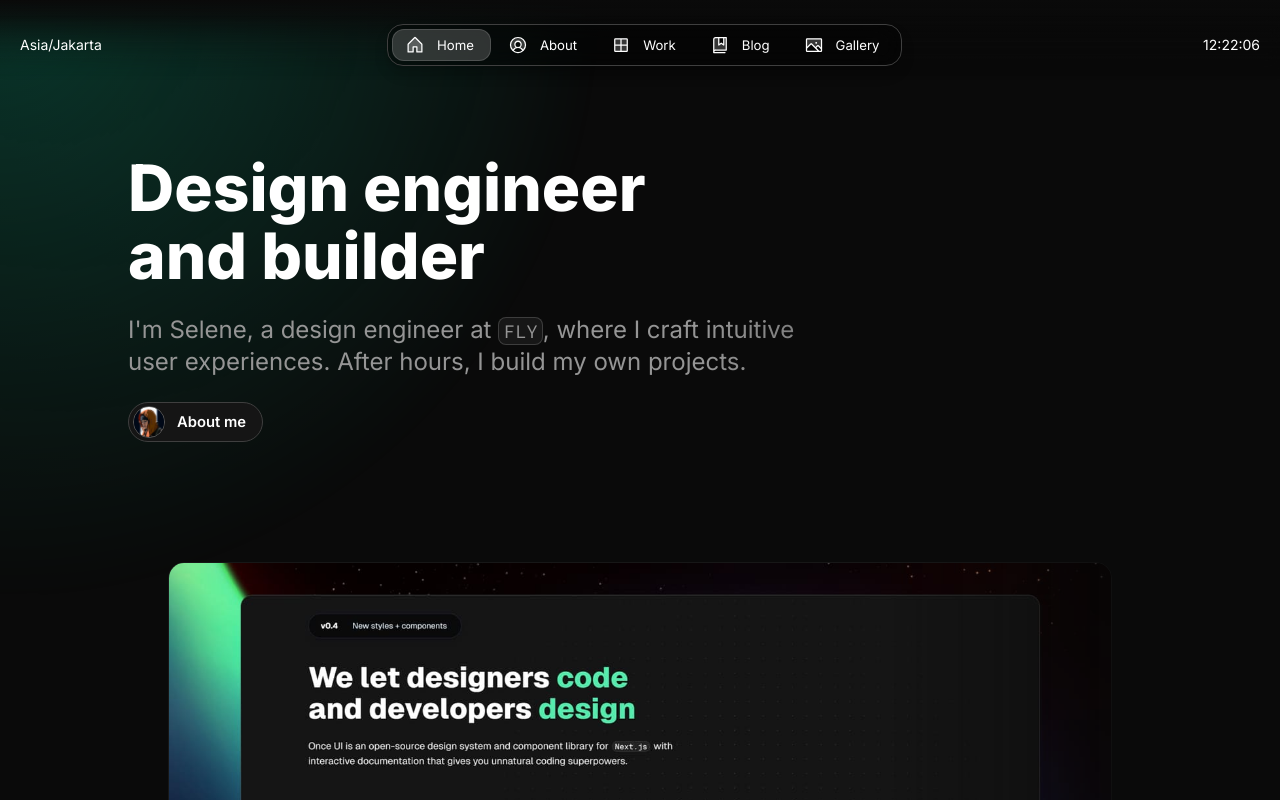
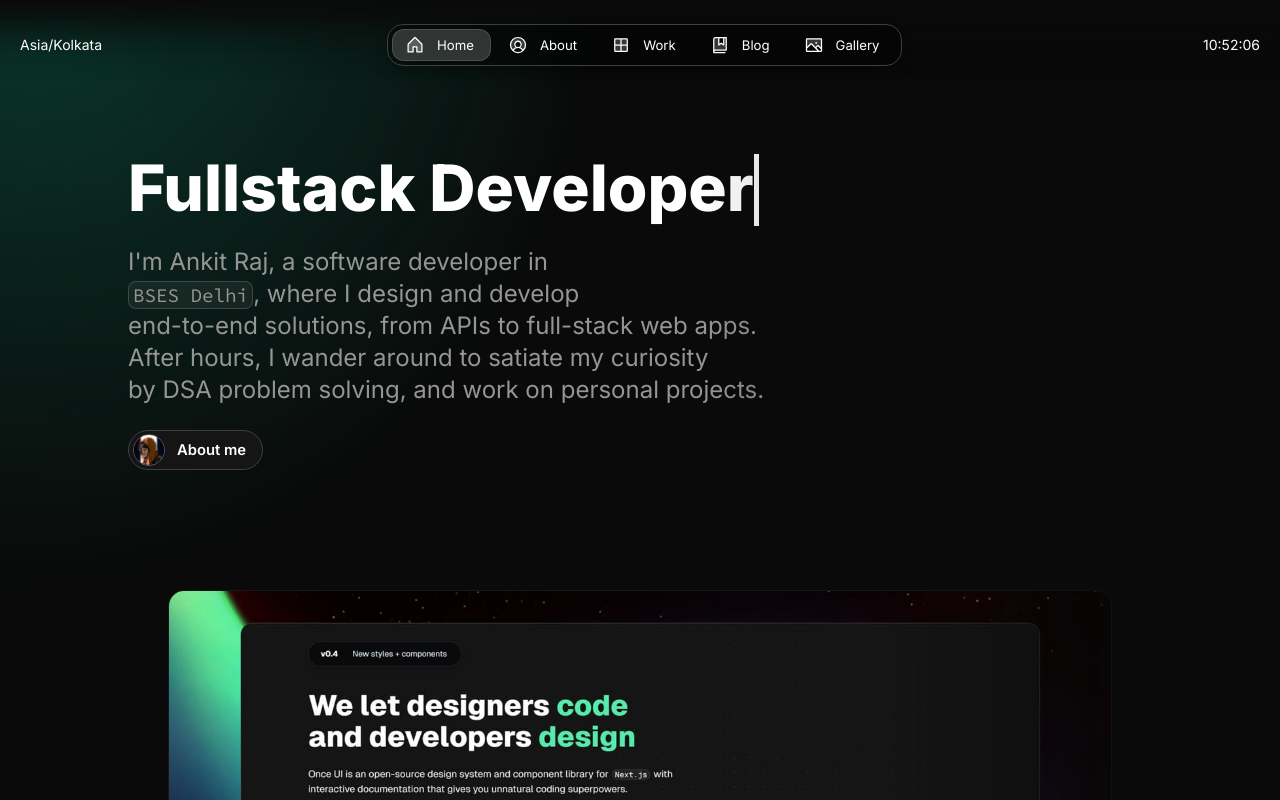
Before and after one commit to ankitrajrules/Portfolio, a Next.js app: page / in a window 1280 px wide. Shown: the top 800 px of the page. Built offline with nearby package versions, Linux system fonts and the light colour scheme.

Commit message:
Added a TypewriterEffect

```diff
--- a/package.json
+++ b/package.json
@@ -1,6 +1,6 @@
 {
-	"name": "@once-ui-system/magic-portfolio",
-	"version": "1.3.0",
+	"name": "@once-ui-system/ankit-raj-portfolio",
+	"version": "1.0.0",
 	"scripts": {
 		"dev": "next dev",
 		"export": "next export",
--- a/src/app/page.tsx
+++ b/src/app/page.tsx
@@ -1,12 +1,31 @@
-import React from 'react';
+import dynamic from "next/dynamic";
 
-import { Heading, Flex, Text, Button,  Avatar, RevealFx, Arrow, Column } from '@/once-ui/components';
-import { Projects } from '@/components/work/Projects';
+// Dynamically import TypewriterEffect with SSR disabled
+const TypewriterEffect = dynamic(
+	() => import("@/components/TypewriterEffect"),
+	{
+		ssr: false, // Disable SSR for this component
+	}
+);
 
-import { baseURL, routes } from '@/app/resources';
-import { home, about, person, newsletter } from '@/app/resources/content';
-import { Mailchimp } from '@/components';
-import { Posts } from '@/components/blog/Posts';
+import React from "react";
+
+import {
+	Heading,
+	Flex,
+	Text,
+	Button,
+	Avatar,
+	RevealFx,
+	Arrow,
+	Column,
+} from "@/once-ui/components";
+import { Projects } from "@/components/work/Projects";
+
+import { baseURL, routes } from "@/app/resources";
+import { home, about, person, newsletter } from "@/app/resources/content";
+import { Mailchimp } from "@/components";
+import { Posts } from "@/components/blog/Posts";
 
 export async function generateMetadata() {
 	const title = home.title;
@@ -19,7 +38,7 @@ export async function generateMetadata() {
 		openGraph: {
 			title,
 			description,
-			type: 'website',
+			type: "website",
 			url: `https://${baseURL}`,
 			images: [
 				{
@@ -29,7 +48,7 @@ export async function generateMetadata() {
 			],
 		},
 		twitter: {
-			card: 'summary_large_image',
+			card: "summary_large_image",
 			title,
 			description,
 			images: [ogImage],
@@ -39,50 +58,60 @@ export async function generateMetadata() {
 
 export default function Home() {
 	return (
-		<Column
-			maxWidth="m" gap="xl"
-			alignItems="center">
+		<Column maxWidth="m" gap="xl" alignItems="center">
 			<script
 				type="application/ld+json"
 				suppressHydrationWarning
 				dangerouslySetInnerHTML={{
 					__html: JSON.stringify({
-						'@context': 'https://schema.org',
-						'@type': 'WebPage',
+						"@context": "https://schema.org",
+						"@type": "WebPage",
 						name: home.title,
 						description: home.description,
 						url: `https://${baseURL}`,
 						image: `${baseURL}/og?title=${encodeURIComponent(home.title)}`,
 						publisher: {
-							'@type': 'Person',
+							"@type": "Person",
 							name: person.name,
 							image: {
-								'@type': 'ImageObject',
+								"@type": "ImageObject",
 								url: `${baseURL}${person.avatar}`,
 							},
 						},
 					}),
 				}}
 			/>
-			<Column
-				fillWidth
-				paddingY="l" gap="m">
-				<Column
-					maxWidth="s">
+			<Column fillWidth paddingY="l" gap="m">
+				<Column maxWidth="s">
 					<RevealFx
-						translateY="4" fillWidth justifyContent="flex-start" paddingBottom="m">
-						<Heading
-							wrap="balance"
-							variant="display-strong-l">
-							{home.headline}
+						translateY="4"
+						fillWidth
+						justifyContent="flex-start"
+						paddingBottom="m"
+					>
+						<Heading wrap="balance" variant="display-strong-l">
+							{
+								<TypewriterEffect
+									strings={home.headline}
+									typingSpeed={100}
+									deletingSpeed={50}
+									delayBetweenStrings={1300}
+								/>
+							}
 						</Heading>
 					</RevealFx>
 					<RevealFx
-						translateY="8" delay={0.2} fillWidth justifyContent="flex-start" paddingBottom="m">
+						translateY="8"
+						delay={0.2}
+						fillWidth
+						justifyContent="flex-start"
+						paddingBottom="m"
+					>
 						<Text
 							wrap="balance"
 							onBackground="neutral-weak"
-							variant="heading-default-xl">
+							variant="heading-default-xl"
+						>
 							{home.subline}
 						</Text>
 					</RevealFx>
@@ -93,47 +122,39 @@ export default function Home() {
 							href="/about"
 							variant="secondary"
 							size="m"
-							arrowIcon>
-							<Flex
-								gap="8"
-								alignItems="center">
+							arrowIcon
+						>
+							<Flex gap="8" alignItems="center">
 								{about.avatar.display && (
 									<Avatar
-										style={{marginLeft: '-0.75rem', marginRight: '0.25rem'}}
+										style={{ marginLeft: "-0.75rem", marginRight: "0.25rem" }}
 										src={person.avatar}
-										size="m"/>
-									)}
-									{about.title}
+										size="m"
+									/>
+								)}
+								{about.title}
 							</Flex>
 						</Button>
 					</RevealFx>
 				</Column>
 			</Column>
 			<RevealFx translateY="16" delay={0.6}>
-				<Projects range={[1,1]}/>
+				<Projects range={[1, 1]} />
 			</RevealFx>
-			{routes['/blog'] && (
-				<Flex
-					fillWidth gap="24"
-					mobileDirection="column">
+			{routes["/blog"] && (
+				<Flex fillWidth gap="24" mobileDirection="column">
 					<Flex flex={1} paddingLeft="l">
-						<Heading
-							as="h2"
-							variant="display-strong-xs"
-							wrap="balance">
+						<Heading as="h2" variant="display-strong-xs" wrap="balance">
 							Latest from the blog
 						</Heading>
 					</Flex>
-					<Flex
-						flex={3} paddingX="20">
-						<Posts range={[1,2]} columns="2"/>
+					<Flex flex={3} paddingX="20">
+						<Posts range={[1, 2]} columns="2" />
 					</Flex>
 				</Flex>
 			)}
-			<Projects range={[2]}/>
-			{ newsletter.display &&
-				<Mailchimp newsletter={newsletter} />
-			}
+			<Projects range={[2]} />
+			{newsletter.display && <Mailchimp newsletter={newsletter} />}
 		</Column>
 	);
 }
--- a/src/app/resources/content.js
+++ b/src/app/resources/content.js
@@ -1,256 +1,289 @@
 import { InlineCode } from "@/once-ui/components";
 
 const person = {
-    firstName: 'Selene',
-    lastName:  'Yu',
+	firstName: "Ankit",
+	lastName: "Raj",
 	get name() {
 		return `${this.firstName} ${this.lastName}`;
 	},
-    role:      'Design Engineer',
-    avatar:    '/images/avatar.jpg',
-    location:  'Asia/Jakarta',        // Expecting the IANA time zone identifier, e.g., 'Europe/Vienna'
-    languages: ['English', 'Bahasa']  // optional: Leave the array empty if you don't want to display languages
-}
+	role: "Software Engineer",
+	avatar: "/images/avatar.jpg",
+	location: "Asia/Kolkata", // Expecting the IANA time zone identifier, e.g., 'Europe/Vienna'
+	languages: ["English", "Hindi"], // optional: Leave the array empty if you don't want to display languages
+};
 
 const newsletter = {
-    display: true,
+	display: false,
 	title: <>Subscribe to {person.firstName}'s Newsletter</>,
-    description: <>I occasionally write about design, technology, and share thoughts on the intersection of creativity and engineering.</>
-}
+	description: (
+		<>
+			I occasionally write about design, technology, and share thoughts on the
+			intersection of creativity and engineering.
+		</>
+	),
+};
 
 const social = [
 	// Links are automatically displayed.
 	// Import new icons in /once-ui/icons.ts
 	{
-        name: 'GitHub',
-        icon: 'github',
-        link: 'https://github.com/once-ui-system/nextjs-starter',
+		name: "GitHub",
+		icon: "github",
+		link: "https://github.com/ankitrajrules",
 	},
 	{
-        name: 'LinkedIn',
-        icon: 'linkedin',
-        link: 'https://www.linkedin.com/company/once-ui/',
+		name: "LinkedIn",
+		icon: "linkedin",
+		link: "https://www.linkedin.com/in/ankitrajrules",
 	},
 	{
-        name: 'X',
-        icon: 'x',
-        link: '',
+		name: "X",
+		icon: "x",
+		link: "https://www.x.com/ankitrajrules",
 	},
 	{
-        name: 'Email',
-        icon: 'email',
-        link: 'mailto:example@gmail.com',
+		name: "Email",
+		icon: "email",
+		link: "mailto:ankitraj.rndev@gmail.com",
 	},
-]
+];
 
 const home = {
-    label: 'Home',
+	label: "Home",
 	title: `${person.name}'s Portfolio`,
 	description: `Portfolio website showcasing my work as a ${person.role}`,
-    headline: <>Design engineer and builder</>,
-    subline: <>I'm Selene, a design engineer at <InlineCode>FLY</InlineCode>, where I craft intuitive<br/> user experiences. After hours, I build my own projects.</>
-}
+	headline: ["Software Engineer", "Fullstack Developer", "Problem Solver"],
+	subline: (
+		<>
+			I'm Ankit Raj, a software developer in <InlineCode>BSES Delhi</InlineCode>
+			, where I design and develop
+			<br /> end-to-end solutions, from APIs to full-stack web apps.
+			<br />After hours, I wander around to satiate my curiosity
+			<br /> by DSA problem solving, and work on personal projects.
+		</>
+	),
+};
 
 const about = {
-    label: 'About',
-    title: 'About me',
+	label: "About",
+	title: "About me",
 	description: `Meet ${person.name}, ${person.role} from ${person.location}`,
 	tableOfContent: {
 		display: true,
-        subItems: false
+		subItems: false,
 	},
 	avatar: {
-        display: true
+		display: true,
 	},
 	calendar: {
 		display: true,
-        link: 'https://cal.com'
+		link: "https://cal.com",
 	},
 	intro: {
 		display: true,
-        title: 'Introduction',
-        description: <>Selene is a Jakarta-based design engineer with a passion for transforming complex challenges into simple, elegant design solutions. Her work spans digital interfaces, interactive experiences, and the convergence of design and technology.</>
+		title: "Introduction",
+		description: (
+			<>
+				Ankit Raj is an India-based software developer and problem solver with a
+				passion for building scalable
+				<br /> solutions. He specializes in full-stack development, API design,
+				and crafting seamless digital experiences.
+			</>
+		),
 	},
 	work: {
 		display: true, // set to false to hide this section
-        title: 'Work Experience',
+		title: "Work Experience",
 		experiences: [
 			{
-                company: 'FLY',
-                timeframe: '2022 - Present',
-                role: 'Senior Design Engineer',
+				company: "BSES Delhi",
+				timeframe: "December 2024 - Present",
+				role: "Software Development Engineer - Fullstack",
 				achievements: [
-                    <>Redesigned the UI/UX for the FLY platform, resulting in a 20% increase in user engagement and 30% faster load times.</>,
-                    <>Spearheaded the integration of AI tools into design workflows, enabling designers to iterate 50% faster.</>
+					<>
+						Redesigned the UI/UX for the FLY platform, resulting in a 20%
+						increase in user engagement and 30% faster load times.
+					</>,
+					<>
+						Spearheaded the integration of AI tools into design workflows,
+						enabling designers to iterate 50% faster.
+					</>,
 				],
-                images: [ // optional: leave the array empty if you don't want to display images
+				images: [
+					// optional: leave the array empty if you don't want to display images
 					{
-                        src: '/images/projects/project-01/cover-01.jpg',
-                        alt: 'Once UI Project',
+						src: "/images/projects/project-01/cover-01.jpg",
+						alt: "Once UI Project",
 						width: 16,
-                        height: 9
-                    }
-                ]
+						height: 9,
+					},
+				],
 			},
 			{
-                company: 'Creativ3',
-                timeframe: '2018 - 2022',
-                role: 'Lead Designer',
+				company: "BSES Delhi",
+				timeframe: "December 2023 - December 2024",
+				role: "Graduate Engineer Trainee",
 				achievements: [
-                    <>Developed a design system that unified the brand across multiple platforms, improving design consistency by 40%.</>,
-                    <>Led a cross-functional team to launch a new product line, contributing to a 15% increase in overall company revenue.</>
+					<>
+						Developed a design system that unified the brand across multiple
+						platforms, improving design consistency by 40%.
+					</>,
+					<>
+						Led a cross-functional team to launch a new product line,
+						contributing to a 15% increase in overall company revenue.
+					</>,
 				],
-                images: [ ]
-            }
-        ]
+				images: [],
+			},
+		],
 	},
 	studies: {
 		display: true, // set to false to hide this section
-        title: 'Studies',
+		title: "Studies",
 		institutions: [
 			{
-                name: 'University of Jakarta',
-                description: <>Studied software engineering.</>,
+				name: "Delhi Technological University (DTU)/(DCE)",
+				description: <>Studied computer science engineering.</>,
 			},
-            {
-                name: 'Build the Future',
-                description: <>Studied online marketing and personal branding.</>,
-            }
-        ]
+		],
 	},
 	technical: {
 		display: true, // set to false to hide this section
-        title: 'Technical skills',
+		title: "Technical skills",
 		skills: [
 			{
-                title: 'Figma',
-                description: <>Able to prototype in Figma with Once UI with unnatural speed.</>,
+				title: "Figma",
+				description: (
+					<>Able to prototype in Figma with Once UI with unnatural speed.</>
+				),
 				// optional: leave the array empty if you don't want to display images
 				images: [
 					{
-                        src: '/images/projects/project-01/cover-02.jpg',
-                        alt: 'Project image',
+						src: "/images/projects/project-01/cover-02.jpg",
+						alt: "Project image",
 						width: 16,
-                        height: 9
+						height: 9,
 					},
 					{
-                        src: '/images/projects/project-01/cover-03.jpg',
-                        alt: 'Project image',
+						src: "/images/projects/project-01/cover-03.jpg",
+						alt: "Project image",
 						width: 16,
-                        height: 9
+						height: 9,
 					},
-                ]
+				],
 			},
 			{
-                title: 'Next.js',
-                description: <>Building next gen apps with Next.js + Once UI + Supabase.</>,
+				title: "Next.js",
+				description: (
+					<>Building next gen apps with Next.js + Once UI + Supabase.</>
+				),
 				// optional: leave the array empty if you don't want to display images
 				images: [
 					{
-                        src: '/images/projects/project-01/cover-04.jpg',
-                        alt: 'Project image',
+						src: "/images/projects/project-01/cover-04.jpg",
+						alt: "Project image",
 						width: 16,
-                        height: 9
+						height: 9,
 					},
-                ]
-            }
-        ]
-    }
-}
+				],
+			},
+		],
+	},
+};
 
 const blog = {
-    label: 'Blog',
-    title: 'Writing about design and tech...',
-    description: `Read what ${person.name} has been up to recently`
+	label: "Blog",
+	title: "Writing about design and tech...",
+	description: `Read what ${person.name} has been up to recently`,
 	// Create new blog posts by adding a new .mdx file to app/blog/posts
 	// All posts will be listed on the /blog route
-}
+};
 
 const work = {
-    label: 'Work',
-    title: 'My projects',
-    description: `Design and dev projects by ${person.name}`
+	label: "Work",
+	title: "My projects",
+	description: `Design and dev projects by ${person.name}`,
 	// Create new project pages by adding a new .mdx file to app/blog/posts
 	// All projects will be listed on the /home and /work routes
-}
+};
 
 const gallery = {
-    label: 'Gallery',
-    title: 'My photo gallery',
+	label: "Gallery",
+	title: "My photo gallery",
 	description: `A photo collection by ${person.name}`,
 	// Images from https://pexels.com
 	images: [
 		{
-            src: '/images/gallery/img-01.jpg',
-            alt: 'image',
-            orientation: 'vertical'
+			src: "/images/gallery/img-01.jpg",
+			alt: "image",
+			orientation: "vertical",
 		},
 		{
-            src: '/images/gallery/img-02.jpg',
-            alt: 'image',
-            orientation: 'horizontal'
+			src: "/images/gallery/img-02.jpg",
+			alt: "image",
+			orientation: "horizontal",
 		},
 		{
-            src: '/images/gallery/img-03.jpg',
-            alt: 'image',
-            orientation: 'vertical'
+			src: "/images/gallery/img-03.jpg",
+			alt: "image",
+			orientation: "vertical",
 		},
 		{
-            src: '/images/gallery/img-04.jpg',
-            alt: 'image',
-            orientation: 'horizontal'
+			src: "/images/gallery/img-04.jpg",
+			alt: "image",
+			orientation: "horizontal",
 		},
 		{
-            src: '/images/gallery/img-05.jpg',
-            alt: 'image',
-            orientation: 'horizontal'
+			src: "/images/gallery/img-05.jpg",
+			alt: "image",
+			orientation: "horizontal",
 		},
 		{
-            src: '/images/gallery/img-06.jpg',
-            alt: 'image',
-            orientation: 'vertical'
+			src: "/images/gallery/img-06.jpg",
+			alt: "image",
+			orientation: "vertical",
 		},
 		{
-            src: '/images/gallery/img-07.jpg',
-            alt: 'image',
-            orientation: 'horizontal'
+			src: "/images/gallery/img-07.jpg",
+			alt: "image",
+			orientation: "horizontal",
 		},
 		{
-            src: '/images/gallery/img-08.jpg',
-            alt: 'image',
-            orientation: 'vertical'
+			src: "/images/gallery/img-08.jpg",
+			alt: "image",
+			orientation: "vertical",
 		},
 		{
-            src: '/images/gallery/img-09.jpg',
-            alt: 'image',
-            orientation: 'horizontal'
+			src: "/images/gallery/img-09.jpg",
+			alt: "image",
+			orientation: "horizontal",
 		},
 		{
-            src: '/images/gallery/img-10.jpg',
-            alt: 'image',
-            orientation: 'horizontal'
+			src: "/images/gallery/img-10.jpg",
+			alt: "image",
+			orientation: "horizontal",
 		},
 		{
-            src: '/images/gallery/img-11.jpg',
-            alt: 'image',
-            orientation: 'vertical'
+			src: "/images/gallery/img-11.jpg",
+			alt: "image",
+			orientation: "vertical",
 		},
 		{
-            src: '/images/gallery/img-12.jpg',
-            alt: 'image',
-            orientation: 'horizontal'
+			src: "/images/gallery/img-12.jpg",
+			alt: "image",
+			orientation: "horizontal",
 		},
 		{
-            src: '/images/gallery/img-13.jpg',
-            alt: 'image',
-            orientation: 'horizontal'
+			src: "/images/gallery/img-13.jpg",
+			alt: "image",
+			orientation: "horizontal",
 		},
 		{
-            src: '/images/gallery/img-14.jpg',
-            alt: 'image',
-            orientation: 'horizontal'
+			src: "/images/gallery/img-14.jpg",
+			alt: "image",
+			orientation: "horizontal",
 		},
-    ]
-}
+	],
+};
 
 export { person, social, newsletter, home, about, blog, work, gallery };
--- a/src/components/Header.tsx
+++ b/src/components/Header.tsx
@@ -14,7 +14,7 @@ type TimeDisplayProps = {
     locale?: string;  // Optionally allow locale, defaulting to 'en-GB'
 };
 
-const TimeDisplay: React.FC<TimeDisplayProps> = ({ timeZone, locale = 'en-GB' }) => {
+const TimeDisplay: React.FC<TimeDisplayProps> = ({ timeZone, locale = 'en-IN' }) => {
     const [currentTime, setCurrentTime] = useState('');
 
     useEffect(() => {
--- /dev/null
+++ b/src/components/TypewriterEffect.tsx
@@ -0,0 +1,86 @@
+"use client";
+import { useState, useEffect } from "react";
+
+interface TypewriterEffectProps {
+	strings: string[];
+	typingSpeed?: number;
+	deletingSpeed?: number;
+	delayBetweenStrings?: number;
+}
+
+const TypewriterEffect = ({
+	strings = [], // Provide default empty array
+	typingSpeed = 100,
+	deletingSpeed = 50,
+	delayBetweenStrings = 1000,
+}: TypewriterEffectProps) => {
+	// Guard against empty strings array
+	if (!strings || strings.length === 0) {
+		return <span></span>;
+	}
+
+	const [currentText, setCurrentText] = useState("");
+	const [currentIndex, setCurrentIndex] = useState(0);
+	const [isTyping, setIsTyping] = useState(true);
+
+	useEffect(() => {
+		// Ensure we have valid strings to work with
+		if (!strings || strings.length === 0 || currentIndex >= strings.length) {
+			return;
+		}
+
+		const currentString = strings[currentIndex];
+
+		// Guard against invalid current string
+		if (typeof currentString !== "string") {
+			return;
+		}
+
+		let timeout: NodeJS.Timeout;
+
+		if (isTyping) {
+			if (currentText === currentString) {
+				// Finished typing current string, wait before starting to delete
+				timeout = setTimeout(() => {
+					setIsTyping(false);
+				}, delayBetweenStrings);
+			} else {
+				// Add next character
+				timeout = setTimeout(() => {
+					setCurrentText(currentString.slice(0, currentText.length + 1));
+				}, typingSpeed);
+			}
+		} else {
+			if (currentText === "") {
+				// Finished deleting, move to next string
+				setIsTyping(true);
+				setCurrentIndex((prev) => (prev + 1) % strings.length);
+			} else {
+				// Remove last character
+				timeout = setTimeout(() => {
+					setCurrentText(currentText.slice(0, -1));
+				}, deletingSpeed);
+			}
+		}
+
+		return () => {
+			if (timeout) {
+				clearTimeout(timeout);
+			}
+		};
+	}, [
+		currentText,
+		currentIndex,
+		isTyping,
+		strings,
+		typingSpeed,
+		deletingSpeed,
+		delayBetweenStrings,
+	]);
+
+	return (
+		<span style={{ borderRight: "0.08em solid #fff" }}>{"" + currentText}</span>
+	);
+};
+
+export default TypewriterEffect;
```
Also changed, not shown: 1 other file (tests, documents, lock files or other folders). Lines whose indentation alone changed are shown as unchanged.
